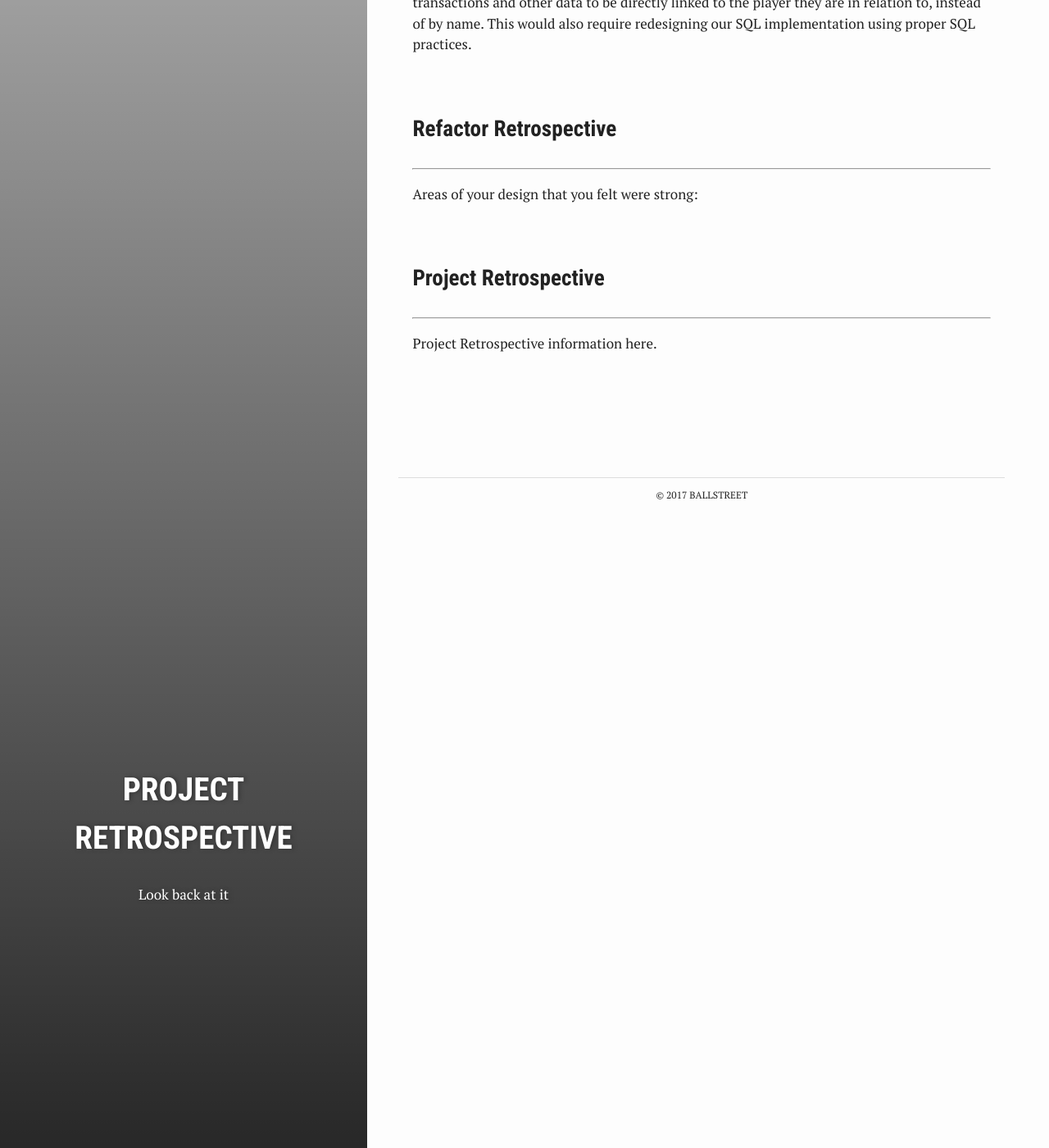
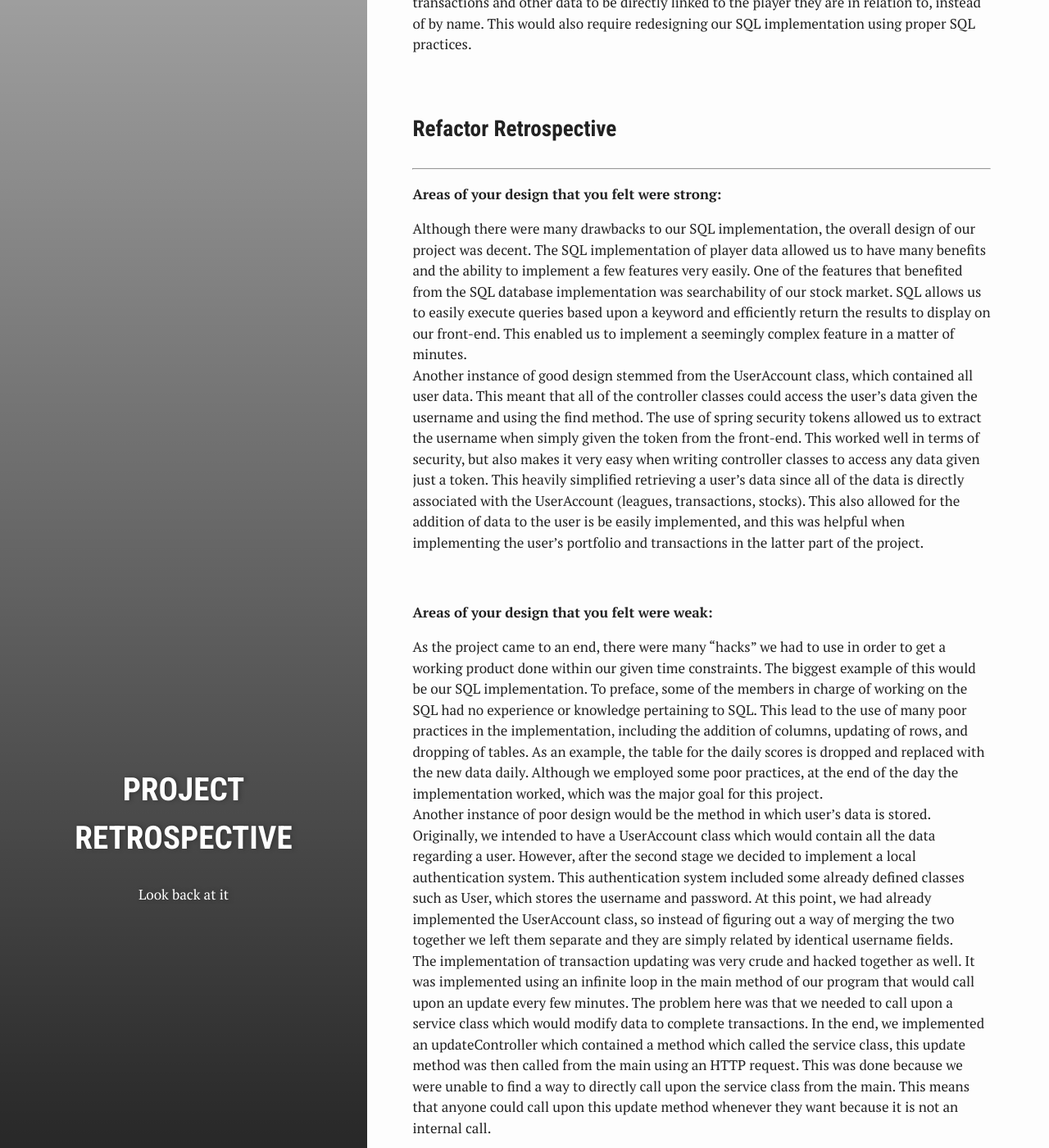
Before and after one commit to ufrauq/Ball-Street, a Jekyll site: the page built from proj_retro.md, in a window 1280 px wide and 1400 px high, scrolled down 2028 px. Shown: the whole window at 82% size. Built offline with Jekyll 4.4.1, drawn with Linux system fonts in a browser that asks for light colours.

Commit message:
Update proj_retro.md
more info update

```diff
--- a/proj_retro.md
+++ b/proj_retro.md
@@ -66,9 +66,19 @@ One major change that would improve the project would be migrating all data stor
 
 <h3> Refactor Retrospective </h3>
 <hr>
-<p>  Areas of your design that you felt were strong: </p>
+<p>  <b>Areas of your design that you felt were strong: </b></p>
+
+Although there were many drawbacks to our SQL implementation, the overall design of our project was decent. The SQL implementation of player data allowed us to have many benefits and the ability to implement a few features very easily. One of the features that benefited from the SQL database implementation was searchability of our stock market. SQL allows us to easily execute queries based upon a keyword and efficiently return the results to display on our front-end. This enabled us to implement a seemingly complex feature in a  matter of minutes.<br>
+Another instance of good design stemmed from the UserAccount class, which contained all user data. This meant that all of the controller classes could access the user’s data given the username and using the find method. The use of spring security tokens allowed us to extract the username when simply given the token from the front-end. This worked well in terms of security, but also makes it very easy when writing controller classes to access any data given just a token. This heavily simplified retrieving a user’s data since all of the data is directly associated with the UserAccount (leagues, transactions, stocks). This also allowed for the addition of data to the user is be easily implemented, and this was helpful when implementing the user’s portfolio and transactions in the latter part of the project.
+
 
 <br>
+
+<p><b> Areas of your design that you felt were weak:</b></p>
+As the project came to an end, there were many “hacks” we had to use in order to get a working product done within our given time constraints. The biggest example of this would be our SQL implementation. To preface, some of the members in charge of working on the SQL had no experience or knowledge pertaining to SQL. This lead to the use of many poor  practices in the implementation, including the addition of columns, updating of rows, and dropping of tables. As an example, the table for the daily scores is dropped and replaced with the new data daily. Although we employed some poor practices, at the end of the day the implementation worked, which was the major goal for this project.<br>
+Another instance of poor design would be the method in which user’s data is stored. Originally, we intended to have a UserAccount class which would contain all the data regarding a user. However, after the second stage we decided to implement a local authentication system. This authentication system included some already defined classes such as User, which stores the username and password. At this point, we had already implemented the UserAccount class, so instead of figuring out a way of merging the two together we left them separate and they are simply related by identical username fields.<br>
+The implementation of transaction updating was very crude and hacked together as well. It was implemented using an infinite loop in the main method of our program that would call upon an update every few minutes. The problem here was that we needed to call upon a service class which would modify data to complete transactions. In the end, we implemented an updateController which contained a method which  called the service class, this update method was then called from the main using an HTTP request. This was done because we were unable to find a way to directly call upon the service class from the main. This means that anyone could call upon this update method whenever they want because it is not an internal call.<br><br>
+
 
 
 <h3> Project Retrospective </h3>
```
